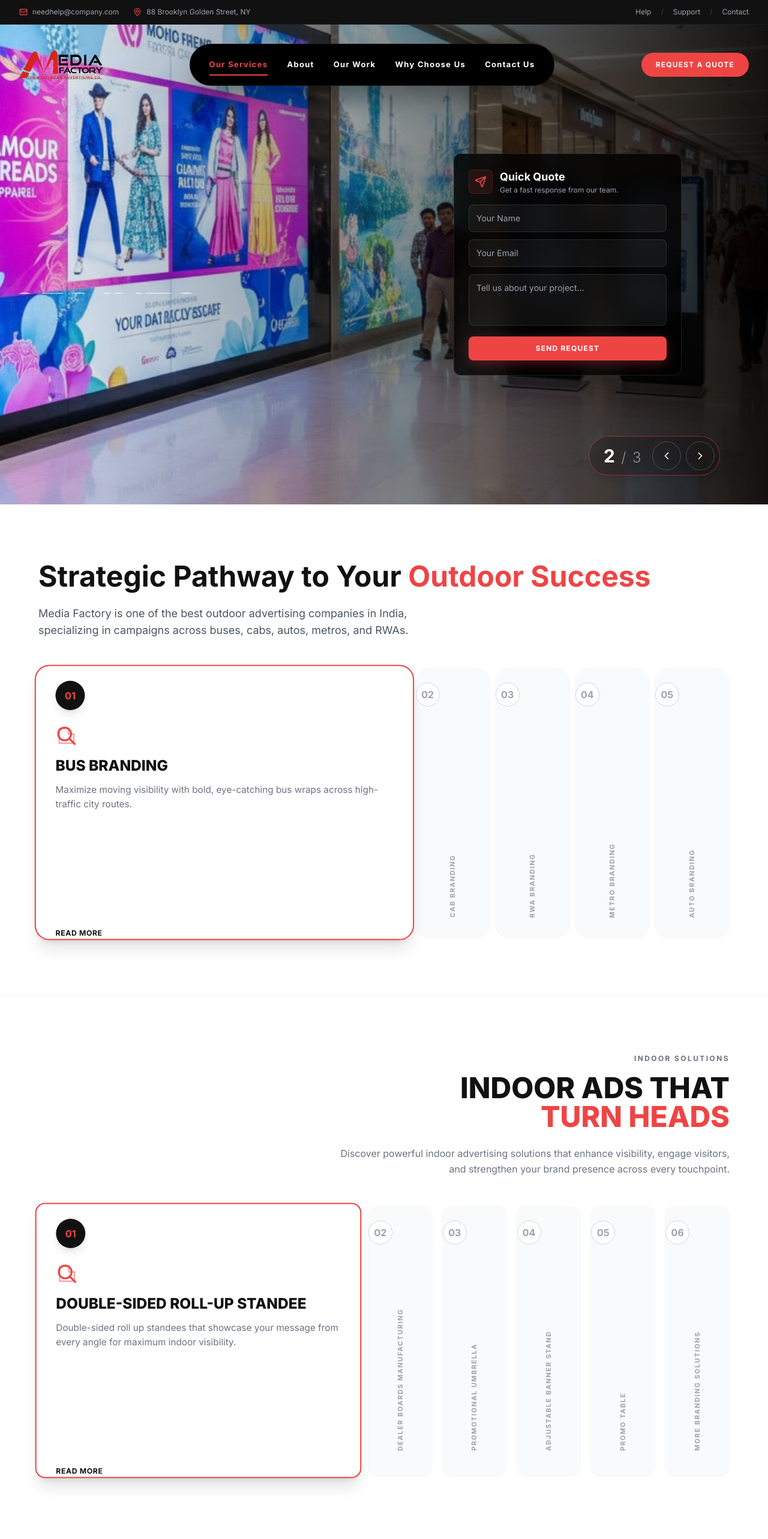
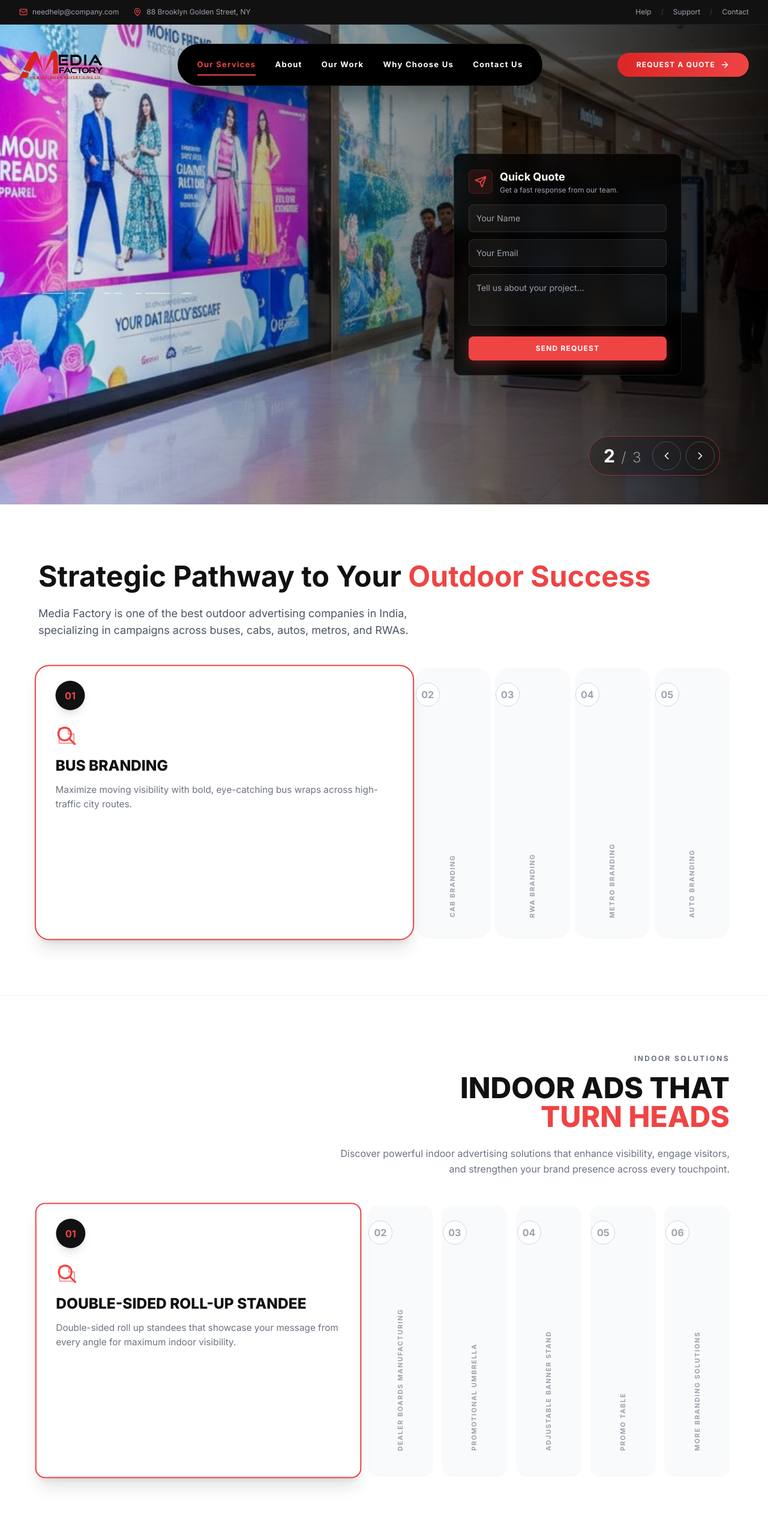
Before and after one commit to webenquiry11-svg/media-factory, a Next.js app in the folder frontend/: page / in a window 1280 px wide. Shown: the top 2566 px of the page at 60% size. Built offline with nearby package versions, Linux system fonts and the light colour scheme.

Commit message:
Fix nested frontend folder

```diff
--- a/frontend/components/sections/HeroSection.tsx
+++ b/frontend/components/sections/HeroSection.tsx
@@ -191,9 +191,13 @@ export default function HeroSection() {
 
             <div className="flex items-center gap-4 sm:gap-6">
               {/* CTA - Hidden on mobile/tablet, visible on lg */}
+              {/* === UPDATED BUTTON === */}
               <div className="relative hidden lg:inline-block">
-                <a href="#contact" className="inline-block px-6 py-3 bg-red-500 text-white font-bold text-xs tracking-widest uppercase rounded-full hover:bg-red-600 transition-colors">
-                  Request a Quote
+                <a href="#contact" className="relative overflow-hidden group inline-flex items-center gap-2 px-8 py-3 bg-gradient-to-r from-red-600 to-red-500 text-white font-bold text-xs tracking-widest uppercase rounded-full transition-all duration-300 transform hover:-translate-y-1 hover:shadow-[0_10px_40px_-10px_rgba(239,68,68,0.6)]">
+                   <span className="relative z-10">Request a Quote</span>
+                   <ArrowRight className="w-4 h-4 relative z-10 transition-transform duration-300 group-hover:translate-x-1" />
+                   {/* Shine Effect Overlay */}
+                   <div className="absolute inset-0 -translate-x-[100%] group-hover:translate-x-[100%] transition-transform duration-700 bg-gradient-to-r from-transparent via-white/25 to-transparent z-0" />
                 </a>
               </div>
 
@@ -316,9 +320,13 @@ export default function HeroSection() {
              <MobileNavLink href="#why-choose-us" onClick={() => setIsMobileMenuOpen(false)}>Why Choose Us</MobileNavLink>
              <MobileNavLink href="#contact" onClick={() => setIsMobileMenuOpen(false)}>Contact Us</MobileNavLink>
 
+             {/* === UPDATED BUTTON (MOBILE) === */}
              <div className="pt-8 pb-8">
-                <a href="#contact" onClick={() => setIsMobileMenuOpen(false)} className="px-8 py-4 bg-red-500 text-white font-bold text-sm tracking-widest uppercase rounded-full hover:bg-red-600 transition-colors shadow-lg shadow-red-500/30">
-                  Request a Quote
+                <a href="#contact" onClick={() => setIsMobileMenuOpen(false)} className="relative overflow-hidden group inline-flex items-center gap-2 px-8 py-4 bg-gradient-to-r from-red-600 to-red-500 text-white font-bold text-sm tracking-widest uppercase rounded-full transition-all duration-300 transform hover:-translate-y-1 shadow-[0_10px_40px_-10px_rgba(239,68,68,0.5)]">
+                   <span className="relative z-10">Request a Quote</span>
+                   <ArrowRight className="w-5 h-5 relative z-10" />
+                   {/* Shine Effect Overlay */}
+                   <div className="absolute inset-0 -translate-x-[100%] group-hover:translate-x-[100%] transition-transform duration-700 bg-gradient-to-r from-transparent via-white/25 to-transparent z-0" />
                 </a>
              </div>
           </div>
--- a/frontend/components/sections/service.tsx
+++ b/frontend/components/sections/service.tsx
@@ -133,10 +133,6 @@ const OutdoorServices = () => {
                     <p className="text-gray-500 text-sm sm:text-[15px] leading-relaxed mb-4 lg:mb-6 pl-14 lg:pl-0">
                       {step.description}
                     </p>
-
-                    <div className="mt-auto pl-14 lg:pl-0 flex items-center gap-3 group w-fit">
-                        <span className="text-[#111] font-bold text-[12px] uppercase tracking-wider">Read More</span>
-                    </div>
                   </div>
                 ) : (
                   // === INACTIVE STATE (DESKTOP ONLY) ===
@@ -265,12 +261,6 @@ const IndoorServices = () => {
                         <p className="text-gray-500 text-sm sm:text-[15px] leading-relaxed mb-4 lg:mb-6 pl-14 lg:pl-0">
                         {step.description}
                         </p>
-
-                        <div className="mt-auto pl-14 lg:pl-0 flex items-center gap-3 group w-fit">
-                            <span className="text-[#111] font-bold text-[12px] uppercase tracking-wider">
-                                Read More
-                            </span>
-                        </div>
                     </div>
                     ) : (
                     // Inactive Content (Vertical Text - Desktop Only)
```
